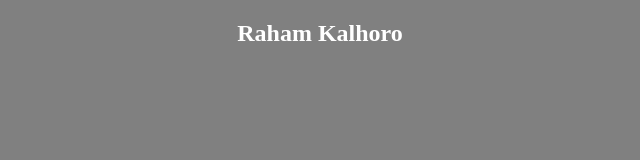
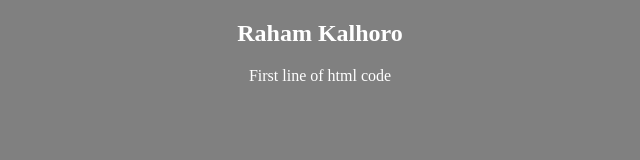
Before and after one commit to rahamka/To-Do-List-Web-App, a plain HTML site: page index.html in a window 1280 px wide. Shown: the whole page, without its empty margins (320-960 px from the left). Drawn offline with Linux system fonts and the light colour scheme.

Commit message:
added new line in html

```diff
--- a/index.html
+++ b/index.html
@@ -8,6 +8,7 @@
 </head>
 <body>
     <h2>Raham Kalhoro</h2>
+    <p>First line of html code</p>
     <script src="script.js"></script>
 </body>
 </html>
```
